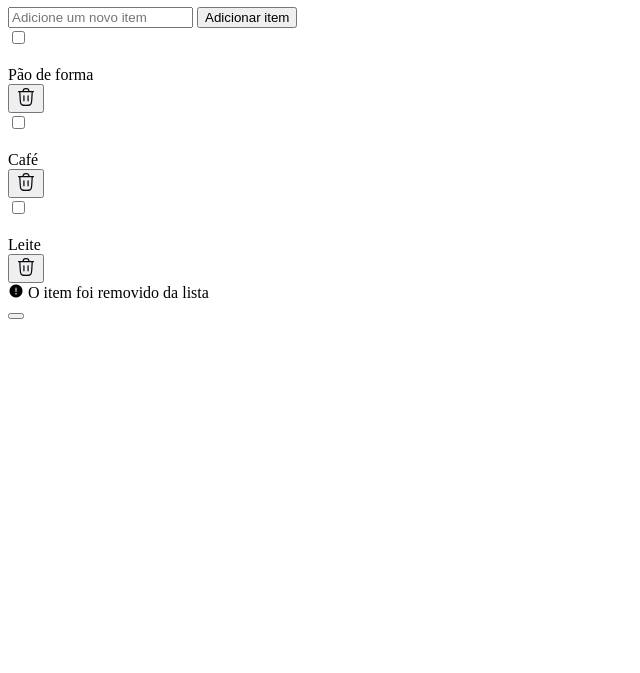
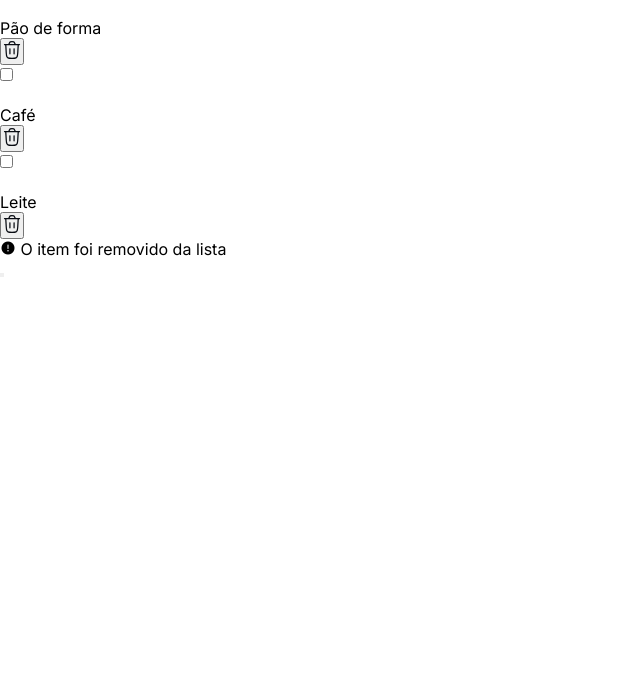
Before and after one commit to artursodreluz/quicklist, a plain HTML site: page index.html in a window 1280 px wide. Shown: the part 127-800 px from the top of the page, without its empty margins (0-640 px from the left). Drawn offline with nearby package versions, Linux system fonts and the light colour scheme.

Commit message:
criação do arquivo style.css, reset do css e adição da fonte Inter

```diff
--- a/index.html
+++ b/index.html
@@ -13,6 +13,10 @@
     type="text/css"
     href="https://cdn.jsdelivr.net/npm/@phosphor-icons/web@2.1.1/src/fill/style.css"
   />
+    <link rel="stylesheet" href="style.css">
+    <link rel="preconnect" href="https://fonts.googleapis.com">
+<link rel="preconnect" href="https://fonts.gstatic.com" crossorigin>
+<link href="https://fonts.googleapis.com/css2?family=Inter:ital,opsz,wght@0,14..32,100..900;1,14..32,100..900&display=swap" rel="stylesheet">
     <title>QuickList - Artur Sodré</title>
 </head>
 <body>
--- /dev/null
+++ b/style.css
@@ -0,0 +1,9 @@
+* {
+    margin: 0;
+    padding: 0;
+    box-sizing: border-box;
+}
+
+:root {
+    font-family: "Inter", sans-serif;
+}
```
